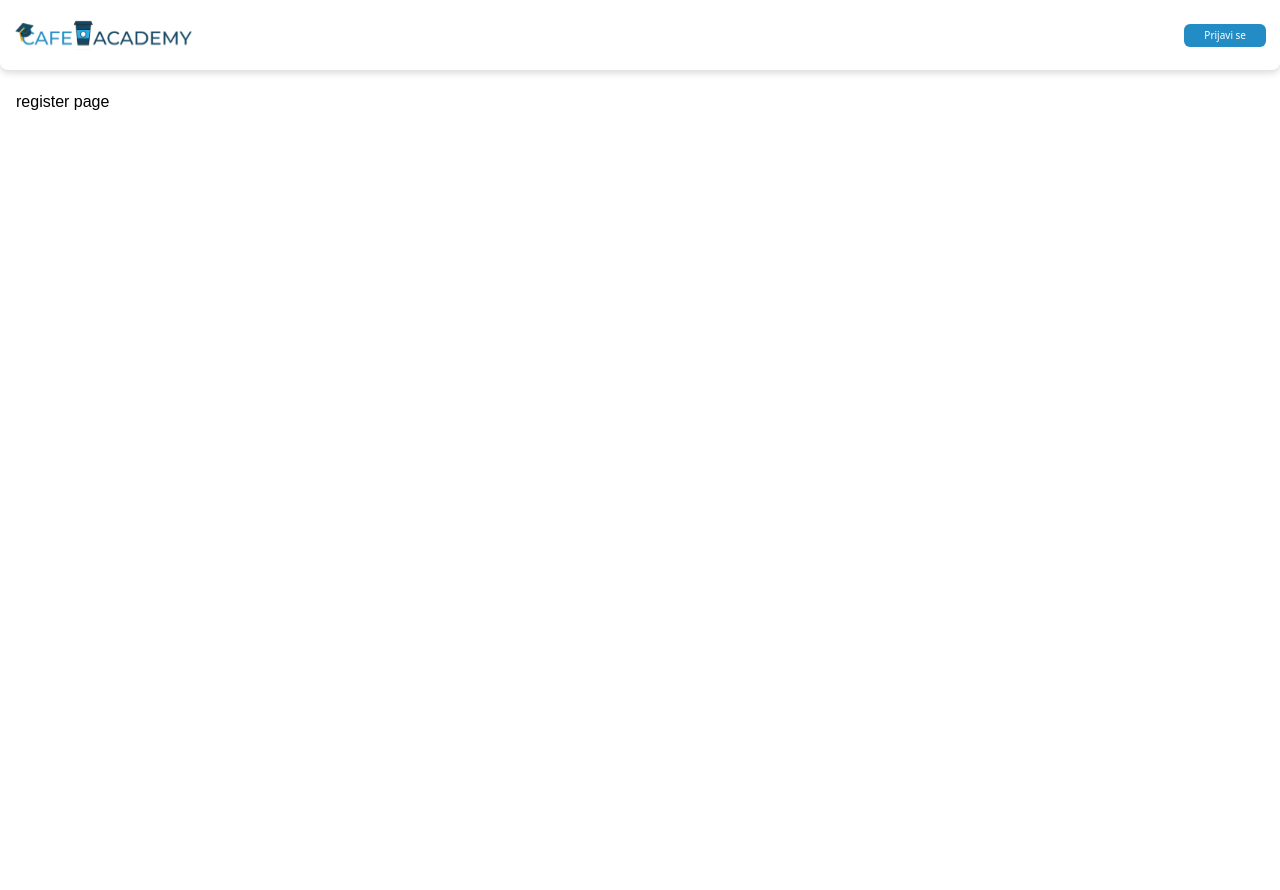
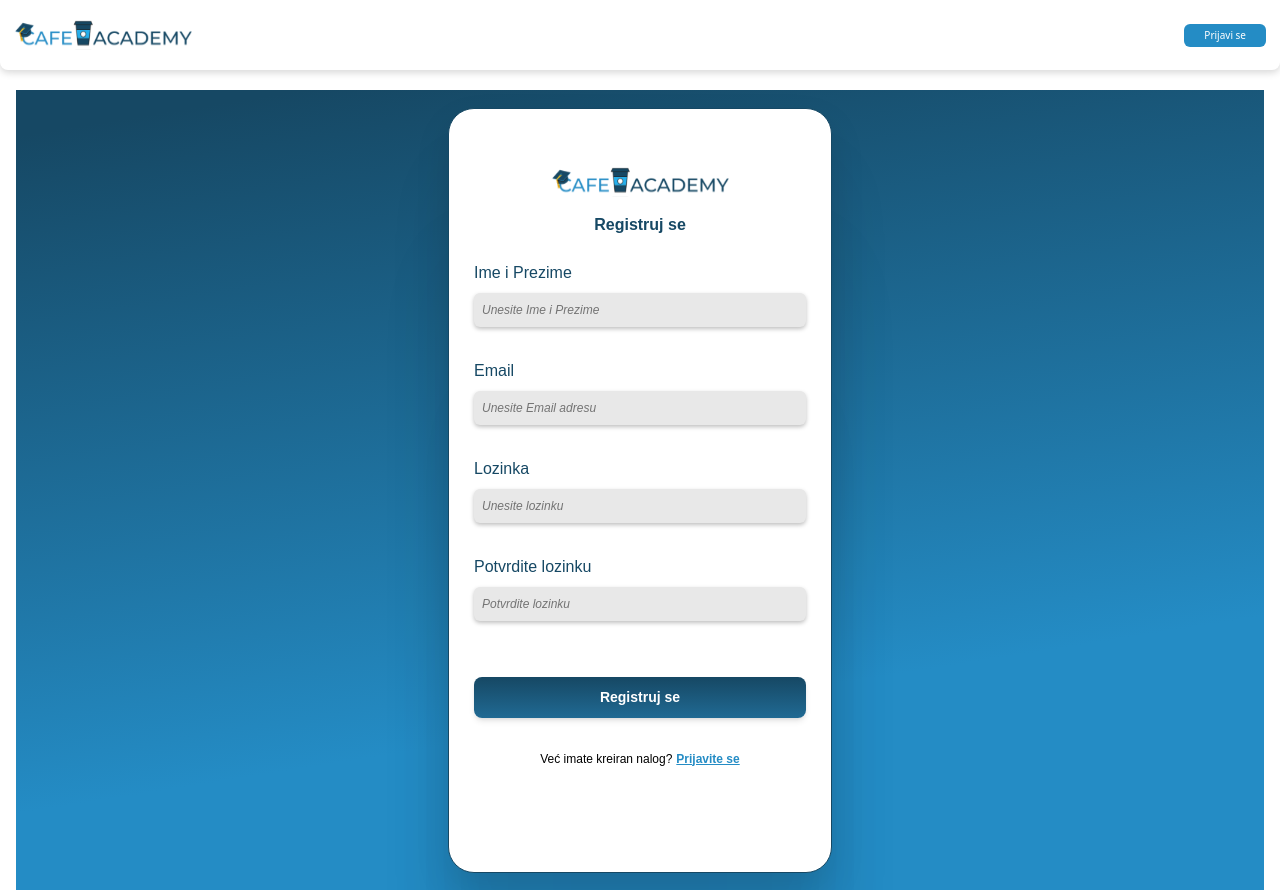
Before and after one commit to MilosIl/CoffeeShop, a React (Vite) app: page /register in a window 1280 px wide. Built offline with nearby package versions, Linux system fonts and the light colour scheme.

Commit message:
feat: register validation

```diff
--- a/src/components/ui/Input.jsx
+++ b/src/components/ui/Input.jsx
@@ -1,6 +1,6 @@
 import { IconError } from '../../assets/icons';
 
-const Input = ({ label, id, type, placeholder, value, onChange, error }) => {
+const Input = ({ label, id, name, type, placeholder, value, onChange, error }) => {
   return (
     <>
       <label htmlFor={id}>
@@ -9,6 +9,7 @@ const Input = ({ label, id, type, placeholder, value, onChange, error }) => {
         </span>
         <input
           id={id}
+          name={name}
           type={type}
           placeholder={placeholder}
           value={value}
--- a/src/pages/LoginPage/LoginPage.jsx
+++ b/src/pages/LoginPage/LoginPage.jsx
@@ -19,7 +19,7 @@ const LoginPage = () => {
         <div className="flex justify-center mb-4">
           <IconLogo />
         </div>
-        <h2 className=" text-[#404040] text-center text-lg font-semibold mb-4">Prijavi se</h2>
+        <h2 className=" text-[#404040] text-center text-[16px] font-semibold mb-4">Prijavi se</h2>
         <form>
 
           <Input
@@ -54,7 +54,7 @@ const LoginPage = () => {
         </form>
         <p className="text-center text-[12px] font-medium mt-8">
           Još uvek nemate kreiran nalog?
-          <a href="#" className="text-light-blue font-semibold text-[12px] underline decoration-light-blue">
+          <a href="/register" className="text-light-blue font-semibold text-[12px] underline decoration-light-blue ml-1">
             Registrujte se
           </a>
         </p>
--- a/src/pages/RegisterPage/RegisterPage.jsx
+++ b/src/pages/RegisterPage/RegisterPage.jsx
@@ -1,5 +1,137 @@
+import { IconLogo, IconError } from "../../assets/icons";
+import { Input } from "../../components/ui/Input";
+import { useState, useEffect } from "react";
+
 const RegisterPage = () => {
-  return <div>register page</div>;
+  const initialValues = { username: "", email: "", password: "", confirmPassword: "" };
+  const [formValues, setFormValues] = useState(initialValues);
+  const [formErrors, setFormErrors] = useState({});
+  const [isSubmit, setIsSubmit] = useState(false);
+
+  const handleChange = (e) => {
+    const { name, value } = e.target;
+    setFormValues({ ...formValues, [name]: value });
+    console.log(formValues);
+  };
+
+  const handleSubmit = (e) => {
+    e.preventDefault();
+    setFormErrors(validate(formValues));
+    setIsSubmit(true);
+  }
+
+  useEffect(() => {
+    console.log(formErrors);
+    if (Object.keys(formErrors).length === 0 && isSubmit) {
+      console.log(formValues)
+    }
+  }, [formErrors, isSubmit]);
+
+  const validate = (values) => {
+    const errors = {}
+    const regex = /^[^\s@]+@[^\s@]+\.[^\s@]+$/;
+    if (!values.username) {
+      errors.username = <><IconError /> Ime i Prezime je neophodno</>;
+    }
+
+    if (!values.email) {
+      errors.email = <><IconError /> Email je neophodan</>;
+    } else if (!regex.test(values.email)) {
+      errors.email = <><IconError /> Email adresa nije dobro uneta</>;
+    }
+
+    if (!values.password) {
+      errors.password = <><IconError /> Lozinka je neophodna</>;
+    } else if (values.password.length < 4) {
+      errors.password = <><IconError />  Lozinka je prekratka. Pokušajte ponovo </>;
+    }
+
+    if (!values.confirmPassword) {
+      errors.confirmPassword = <><IconError /> Ponovite lozinku</>;
+    } else if (values.password != values.confirmPassword) {
+      errors.confirmPassword = <><IconError /> Lozinke se ne podudaraju. Pokušajte ponovo</>;
+    }
+    return errors;
+  }
+
+  return <div>  <div
+    className="flex items-center justify-center min-h-screen bg-gradient-to-b font-montserrat"
+    style={{ background: 'linear-gradient(170.99deg, #164864 4.6%, #248CC5 72.55%, #248CC5 100.99%)' }}>
+
+    <div className="bg-white pt-[58px] px-[25px] pb-[104px] rounded-[26px] border-[1px] border-dark-blue w-96"
+      style={{
+        boxShadow: `0px 16px 35px 0px rgba(0, 0, 0, 0.10),
+          0px 64px 64px 0px rgba(0, 0, 0, 0.09),
+          0px 145px 87px 0px rgba(0, 0, 0, 0.05),
+          0px 258px 103px 0px rgba(0, 0, 0, 0.01),
+          0px 403px 113px 0px rgba(0, 0, 0, 0.00)`
+      }}>
+
+      <div className="flex justify-center mb-4">
+        <IconLogo />
+      </div>
+      <h2 className=" text-dark-blue text-center text-[16px] font-semibold mb-4">Registruj se</h2>
+      <form onSubmit={handleSubmit}>
+        <Input
+          label="Ime i Prezime"
+          id="username"
+          name="username"
+          type="text"
+          placeholder="Unesite Ime i Prezime"
+          value={formValues.username}
+          onChange={handleChange}
+        />
+        <p className="text-[#ee3c3c] mt-2 text-[12px] font-medium flex gap-[5px]">{formErrors.username}</p>
+        <Input
+          label="Email"
+          id="email"
+          name="email"
+          type="email"
+          placeholder="Unesite Email adresu"
+          value={formValues.email}
+          onChange={handleChange}
+        />
+
+        <p className="text-[#ee3c3c] mt-2 text-[12px] font-medium flex gap-[5px]">{formErrors.email}</p>
+        <Input
+          label="Lozinka"
+          id="password"
+          name="password"
+          type="password"
+          placeholder="Unesite lozinku"
+          value={formValues.password}
+          onChange={handleChange}
+        />
+        <p className="text-[#ee3c3c] mt-2 text-[12px] font-medium flex gap-[5px]">{formErrors.password}</p>
+        <Input
+          label="Potvrdite lozinku"
+          id="confirmPassword"
+          name="confirmPassword"
+          type="password"
+          placeholder="Potvrdite lozinku"
+          value={formValues.confirmPassword}
+          onChange={handleChange}
+        />
+        <p className="text-[#ee3c3c] mt-2 text-[12px] font-medium flex gap-[5px]">{formErrors.confirmPassword}</p>
+        <button
+          type="submit"
+          className="w-full text-white py-2.5 rounded-lg mt-12 shadow-md font-semibold text-[14px]"
+          style={{
+            background: 'linear-gradient(180deg, #164864 0.59%, #2C91CA 214.21%)'
+          }}
+        >
+          Registruj se
+        </button>
+      </form>
+      <p className="text-center text-[12px] font-medium mt-8">
+        Već imate kreiran nalog?
+        <a href="/login" className="text-light-blue font-semibold text-[12px] underline decoration-light-blue ml-1">
+          Prijavite se
+        </a>
+      </p>
+    </div>
+  </div>
+  </div>;
 };
 
 export { RegisterPage };
```
